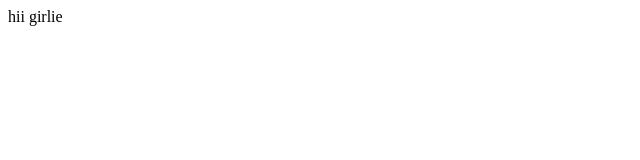
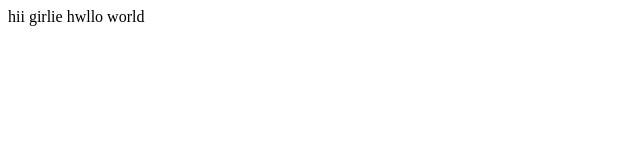
Before and after one commit to anjalisingh1818/demo-repo, a plain HTML site: page index.html in a window 1280 px wide. Shown: the full height of the page, 0-640 px from the left. Drawn offline with Linux system fonts and the light colour scheme.

Commit message:
added helloworld

```diff
--- a/index.html
+++ b/index.html
@@ -1 +1,2 @@
 <html>hii girlie</html>
+<h>hwllo world</h>
```
